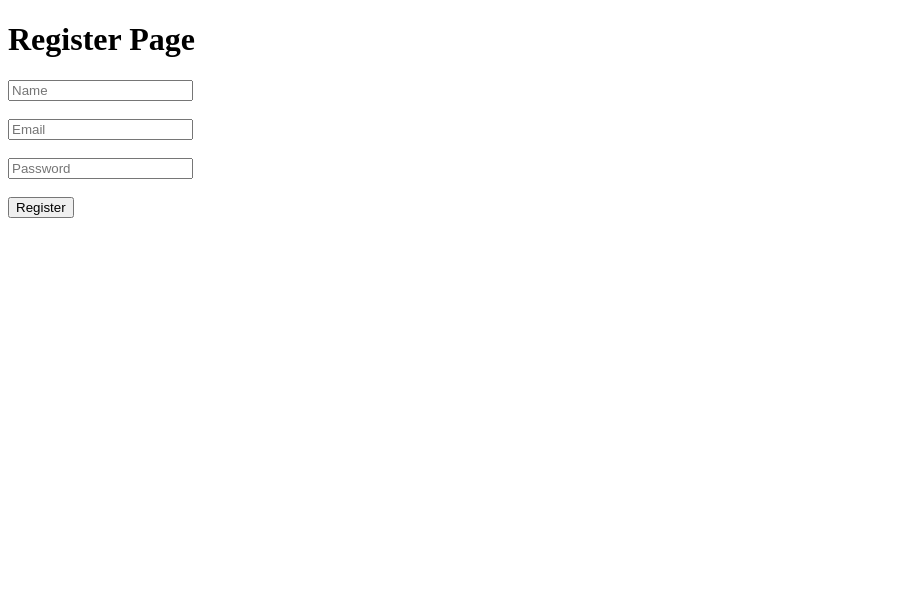
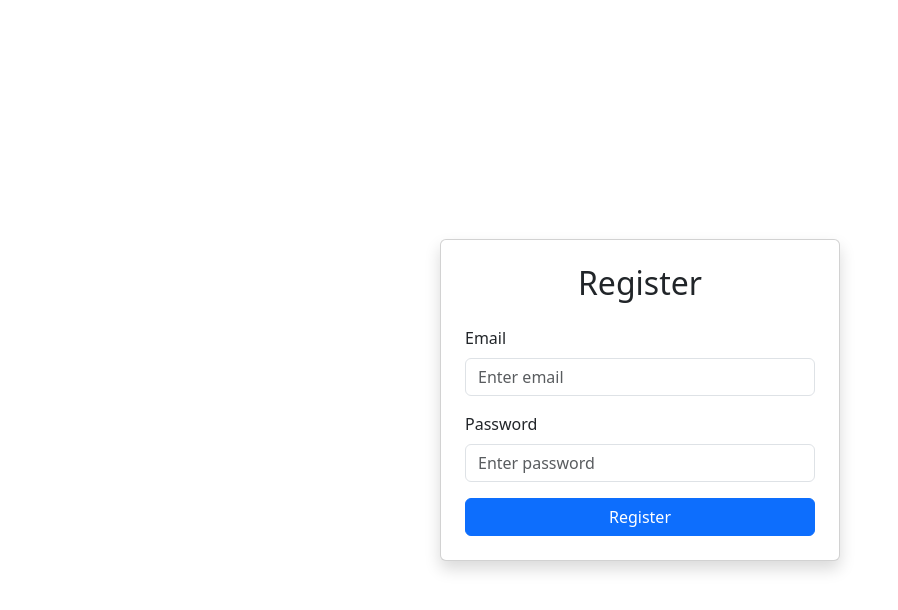
Before and after one commit to Rithika083/user-management-system, a React (Vite) app in the folder client/: page /register in a window 1280 px wide. Shown: the top 610 px of the page, without its empty margins (0-898 px from the left). Built offline with nearby package versions, Linux system fonts and the light colour scheme.

Commit message:
Added Bootstrap UI for login, register, profile and admin dashboard

```diff
--- a/client/package.json
+++ b/client/package.json
@@ -11,6 +11,7 @@
   },
   "dependencies": {
     "axios": "^1.18.0",
+    "bootstrap": "^5.3.8",
     "react": "^19.2.6",
     "react-dom": "^19.2.6",
     "react-router-dom": "^7.18.0"
--- a/client/src/main.jsx
+++ b/client/src/main.jsx
@@ -1,6 +1,7 @@
 import React from "react";
 import ReactDOM from "react-dom/client";
 import App from "./App";
+import "bootstrap/dist/css/bootstrap.min.css";
 
 ReactDOM.createRoot(document.getElementById("root")).render(
   <React.StrictMode>
--- a/client/src/pages/Admin.jsx
+++ b/client/src/pages/Admin.jsx
@@ -25,11 +25,12 @@ function Admin() {
   }, []);
 
   return (
-    <div>
-      <h1>Admin Dashboard</h1>
+  <div className="container mt-5">
+    <div className="card shadow p-4">
+      <h2 className="text-center mb-4">Admin Dashboard</h2>
 
-      <table border="1">
-        <thead>
+      <table className="table table-striped table-bordered">
+        <thead className="table-dark">
           <tr>
             <th>Name</th>
             <th>Email</th>
@@ -42,12 +43,19 @@ function Admin() {
             <tr key={user._id}>
               <td>{user.name}</td>
               <td>{user.email}</td>
-              <td>{user.role}</td>
+              <td>
+                {user.role === "admin" ? (
+                  <span className="badge bg-success">Admin</span>
+                ) : (
+                  <span className="badge bg-secondary">User</span>
+                )}
+              </td>
             </tr>
           ))}
         </tbody>
       </table>
     </div>
+  </div>
   );
 }
 
--- a/client/src/pages/Login.jsx
+++ b/client/src/pages/Login.jsx
@@ -28,30 +28,41 @@ function Login() {
   };
 
   return (
-    <div>
-      <h1>Login Page</h1>
+  <div className="container d-flex justify-content-center align-items-center vh-100">
+    <div className="card p-4 shadow" style={{ width: "400px" }}>
+      <h2 className="text-center mb-4">Login</h2>
 
       <form onSubmit={handleLogin}>
+        <div className="mb-3">
+          <label className="form-label">Email</label>
           <input
             type="email"
-          placeholder="Email"
+            className="form-control"
+            placeholder="Enter email"
             value={email}
             onChange={(e) => setEmail(e.target.value)}
           />
+        </div>
 
-        <br /><br />
-
+        <div className="mb-3">
+          <label className="form-label">Password</label>
           <input
             type="password"
-          placeholder="Password"
+            className="form-control"
+            placeholder="Enter password"
             value={password}
             onChange={(e) => setPassword(e.target.value)}
           />
+        </div>
 
-        <br /><br />
-
-        <button type="submit">Login</button>
+        <button
+          type="submit"
+          className="btn btn-primary w-100"
+        >
+          Login
+        </button>
       </form>
+    </div>
   </div>
   );
 }
--- a/client/src/pages/Profile.jsx
+++ b/client/src/pages/Profile.jsx
@@ -50,37 +50,46 @@ function Profile() {
   };
 
   return (
-    <div>
-      <h1>Profile Page</h1>
+  <div className="container d-flex justify-content-center align-items-center vh-100">
+    <div className="card p-4 shadow" style={{ width: "400px" }}>
+      <h2 className="text-center mb-4">Profile</h2>
 
+      <form onSubmit={handleUpdate}>
+        <div className="mb-3">
+          <label className="form-label">Name</label>
           <input
             type="text"
+            className="form-control"
             value={name}
             onChange={(e) => setName(e.target.value)}
           />
+        </div>
 
-      <br /><br />
-
+        <div className="mb-3">
+          <label className="form-label">Email</label>
           <input
             type="email"
+            className="form-control"
             value={email}
             onChange={(e) => setEmail(e.target.value)}
           />
+        </div>
 
-      <br /><br />
-
-      <button onClick={handleUpdate}>
+        <button
+          type="submit"
+          className="btn btn-primary"
+        >
           Update Profile
         </button>
 
         <button
-        onClick={() => {
-        localStorage.removeItem("token");
-        window.location.href = "/login";
-      }}
+          type="button"
+          className="btn btn-danger ms-2"
         >
           Logout
         </button>
+      </form>
+    </div>
   </div>
   );
 }
--- a/client/src/pages/Register.jsx
+++ b/client/src/pages/Register.jsx
@@ -31,39 +31,41 @@ function Register() {
   };
 
   return (
-    <div>
-      <h1>Register Page</h1>
+  <div className="container d-flex justify-content-center align-items-center vh-100">
+    <div className="card p-4 shadow" style={{ width: "400px" }}>
+      <h2 className="text-center mb-4">Register</h2>
 
       <form onSubmit={handleRegister}>
-        <input
-          type="text"
-          placeholder="Name"
-          value={name}
-          onChange={(e) => setName(e.target.value)}
-        />
-
-        <br /><br />
-
+        <div className="mb-3">
+          <label className="form-label">Email</label>
           <input
             type="email"
-          placeholder="Email"
+            className="form-control"
+            placeholder="Enter email"
             value={email}
             onChange={(e) => setEmail(e.target.value)}
           />
+        </div>
 
-        <br /><br />
-
+        <div className="mb-3">
+          <label className="form-label">Password</label>
           <input
             type="password"
-          placeholder="Password"
+            className="form-control"
+            placeholder="Enter password"
             value={password}
             onChange={(e) => setPassword(e.target.value)}
           />
+        </div>
 
-        <br /><br />
-
-        <button type="submit">Register</button>
+        <button
+          type="submit"
+          className="btn btn-primary w-100"
+        >
+          Register
+        </button>
       </form>
+    </div>
   </div>
   );
 }
```
Also changed, not shown: 1 other file (tests, documents, lock files or other folders). Lines whose indentation alone changed are shown as unchanged.
